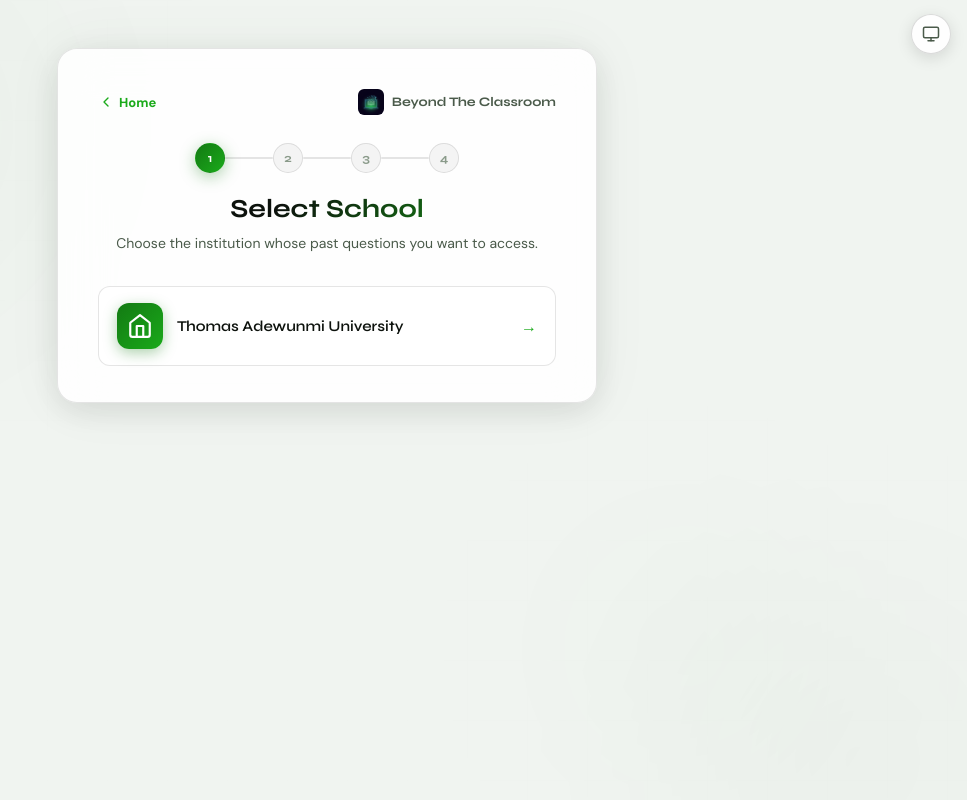
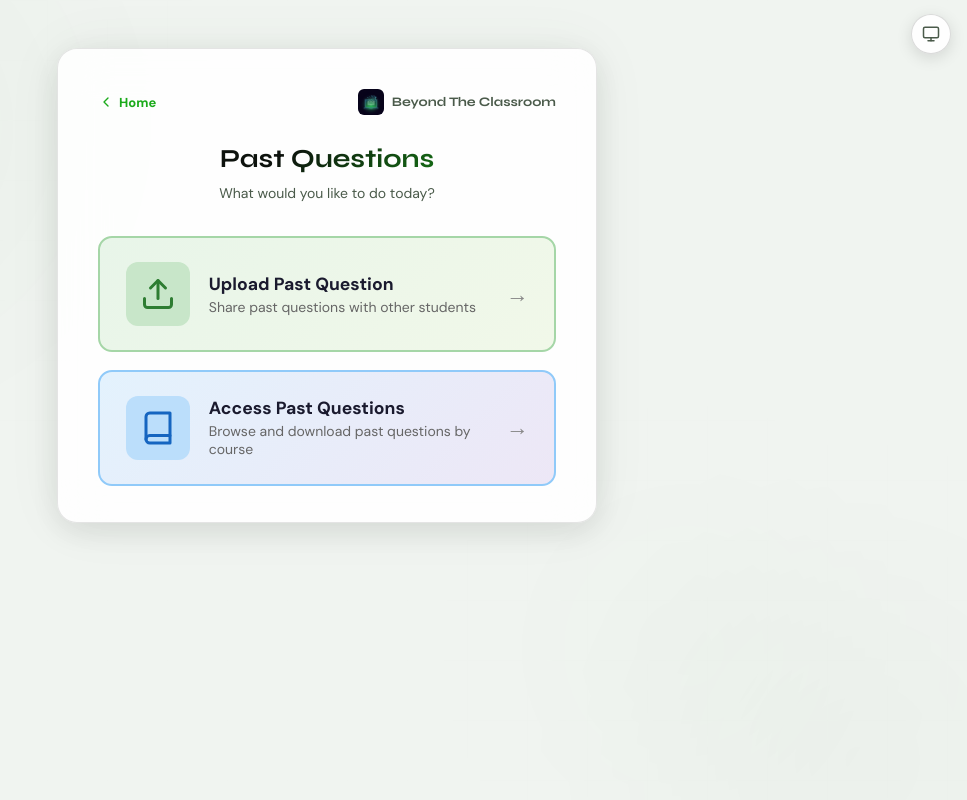
Before and after one commit to heiskd14/study, a Flask app: page /past-questions in a window 1280 px wide. Shown: the whole page, without its empty margins (313-1280 px from the left). Run offline with Flask 3, Linux system fonts and the light colour scheme.

Commit message:
Add a new past questions section for uploading and accessing documents
Implement a multi-step navigation system for uploading and accessing past questions, including file upload and scanning functionalities, and add CSS for mode badges.

Replit-Commit-Author: Agent
Replit-Commit-Session-Id: b1cec725-00a9-4440-9b97-0986c8975cbd
Replit-Commit-Checkpoint-Type: full_checkpoint
Replit-Commit-Event-Id: 9b93193f-7c60-4baf-b682-7b253dfb9ef5
Replit-Commit-Screenshot-Url: https://storage.googleapis.com/screenshot-production-us-central1/cfecc275-0bd7-422c-8002-7da786b36493/b1cec725-00a9-4440-9b97-0986c8975cbd/ijtsjxb
Replit-Helium-Checkpoint-Created: true

```diff
--- a/app.py
+++ b/app.py
@@ -1,4 +1,6 @@
-from flask import Flask, render_template, request, session, redirect, url_for, jsonify, flash
+from flask import Flask, render_template, request, session, redirect, url_for, jsonify, flash, send_from_directory
+from werkzeug.utils import secure_filename
+import uuid
 from flask_session import Session
 import json
 import random
@@ -617,26 +619,34 @@ def get_levels_for_course(course):
 
 
 @app.route('/past-questions')
+def past_questions_home():
+    return render_template('past_questions_home.html')
+
+
+@app.route('/past-questions/school')
 def past_questions_school():
-    return render_template('past_questions_school.html', schools=PAST_QUESTIONS_SCHOOLS)
+    mode = request.args.get('mode', 'access')
+    return render_template('past_questions_school.html', schools=PAST_QUESTIONS_SCHOOLS, mode=mode)
 
 
 @app.route('/past-questions/level')
 def past_questions_level():
     school = request.args.get('school', '')
+    mode = request.args.get('mode', 'access')
     if not school or school not in PAST_QUESTIONS_SCHOOLS:
-        return redirect(url_for('past_questions_school'))
-    return render_template('past_questions_level.html', school=school, levels=LEVELS_7)
+        return redirect(url_for('past_questions_home'))
+    return render_template('past_questions_level.html', school=school, levels=LEVELS_7, mode=mode)
 
 
 @app.route('/past-questions/department')
 def past_questions_department():
     school = request.args.get('school', '')
     level = request.args.get('level', '')
+    mode = request.args.get('mode', 'access')
     if not school or school not in PAST_QUESTIONS_SCHOOLS or not level:
-        return redirect(url_for('past_questions_school'))
+        return redirect(url_for('past_questions_home'))
     departments = PAST_QUESTIONS_DEPARTMENTS.get(school, [])
-    return render_template('past_questions_department.html', school=school, level=level, departments=departments)
+    return render_template('past_questions_department.html', school=school, level=level, departments=departments, mode=mode)
 
 
 @app.route('/past-questions/course')
@@ -644,10 +654,76 @@ def past_questions_course():
     school = request.args.get('school', '')
     level = request.args.get('level', '')
     department = request.args.get('department', '')
+    mode = request.args.get('mode', 'access')
     if not school or not level or not department:
-        return redirect(url_for('past_questions_school'))
+        return redirect(url_for('past_questions_home'))
     courses = PAST_QUESTIONS_COURSES.get(department, [])
-    return render_template('past_questions_course.html', school=school, level=level, department=department, courses=courses)
+    return render_template('past_questions_course.html', school=school, level=level, department=department, courses=courses, mode=mode)
+
+
+@app.route('/past-questions/upload-submit', methods=['GET', 'POST'])
+def past_questions_upload_submit():
+    school = request.args.get('school', '') or request.form.get('school', '')
+    level = request.args.get('level', '') or request.form.get('level', '')
+    department = request.args.get('department', '') or request.form.get('department', '')
+    course = request.args.get('course', '') or request.form.get('course', '')
+    if not school or not level or not department or not course:
+        return redirect(url_for('past_questions_home'))
+
+    if request.method == 'POST':
+        file = request.files.get('file')
+        if file and file.filename:
+            ext = os.path.splitext(secure_filename(file.filename))[1].lower()
+            unique_name = f"{uuid.uuid4().hex}{ext}"
+            upload_dir = os.path.join(app.root_path, 'static', 'uploads', 'pq')
+            os.makedirs(upload_dir, exist_ok=True)
+            file.save(os.path.join(upload_dir, unique_name))
+            db = get_mongo()
+            if db is not None:
+                db['past_question_files'].insert_one({
+                    'school': school,
+                    'level': level,
+                    'department': department,
+                    'course': course,
+                    'filename': unique_name,
+                    'original_name': file.filename,
+                    'upload_date': datetime.utcnow().isoformat(),
+                    'file_type': file.content_type or 'application/octet-stream'
+                })
+            flash('File uploaded successfully!', 'success')
+        else:
+            flash('Please select a file to upload.', 'error')
+        return redirect(url_for('past_questions_upload_submit',
+                                school=school, level=level, department=department, course=course))
+
+    return render_template('past_questions_upload_submit.html',
+                           school=school, level=level, department=department, course=course)
+
+
+@app.route('/past-questions/view')
+def past_questions_view():
+    school = request.args.get('school', '')
+    level = request.args.get('level', '')
+    department = request.args.get('department', '')
+    course = request.args.get('course', '')
+    if not school or not level or not department or not course:
+        return redirect(url_for('past_questions_home'))
+    files = []
+    db = get_mongo()
+    if db is not None:
+        results = db['past_question_files'].find(
+            {'school': school, 'level': level, 'department': department, 'course': course},
+            {'_id': 0}
+        )
+        files = list(results)
+    return render_template('past_questions_view.html',
+                           school=school, level=level, department=department, course=course, files=files)
+
+
+@app.route('/past-questions/files/<path:filename>')
+def past_questions_file(filename):
+    upload_dir = os.path.join(app.root_path, 'static', 'uploads', 'pq')
+    return send_from_directory(upload_dir, filename)
 
 
 init_db()
--- /dev/null
+++ b/templates/past_questions_home.html
@@ -0,0 +1,94 @@
+{% extends "base.html" %}
+{% block title %}Past Questions — Beyond The Classroom{% endblock %}
+
+{% block content %}
+<div class="pq-container page-wrapper">
+    <div class="pq-box">
+        <div class="pq-nav">
+            <a href="{{ url_for('home') }}" class="pq-back">
+                <svg xmlns="http://www.w3.org/2000/svg" viewBox="0 0 24 24" fill="none" stroke="currentColor" stroke-width="2" stroke-linecap="round" stroke-linejoin="round" width="16" height="16"><polyline points="15 18 9 12 15 6"/></svg>
+                Home
+            </a>
+            <span class="pq-brand">
+                <img src="{{ url_for('static', filename='img/btc_logo.png') }}" alt="Logo" style="width:26px;height:26px;border-radius:6px;object-fit:cover;">
+                Beyond The Classroom
+            </span>
+        </div>
+
+        <div class="pq-header" style="margin-bottom:2rem;">
+            <h1 class="pq-title">Past Questions</h1>
+            <p class="pq-subtitle">What would you like to do today?</p>
+        </div>
+
+        <div class="pqh-options">
+            <a href="{{ url_for('past_questions_school', mode='upload') }}" class="pqh-card pqh-card-upload">
+                <div class="pqh-icon">
+                    <svg xmlns="http://www.w3.org/2000/svg" viewBox="0 0 24 24" fill="none" stroke="currentColor" stroke-width="2" stroke-linecap="round" stroke-linejoin="round" width="36" height="36"><path d="M21 15v4a2 2 0 0 1-2 2H5a2 2 0 0 1-2-2v-4"/><polyline points="17 8 12 3 7 8"/><line x1="12" y1="3" x2="12" y2="15"/></svg>
+                </div>
+                <div class="pqh-text">
+                    <span class="pqh-label">Upload Past Question</span>
+                    <span class="pqh-desc">Share past questions with other students</span>
+                </div>
+                <span class="pqh-arrow">→</span>
+            </a>
+
+            <a href="{{ url_for('past_questions_school', mode='access') }}" class="pqh-card pqh-card-access">
+                <div class="pqh-icon">
+                    <svg xmlns="http://www.w3.org/2000/svg" viewBox="0 0 24 24" fill="none" stroke="currentColor" stroke-width="2" stroke-linecap="round" stroke-linejoin="round" width="36" height="36"><path d="M4 19.5A2.5 2.5 0 0 1 6.5 17H20"/><path d="M6.5 2H20v20H6.5A2.5 2.5 0 0 1 4 19.5v-15A2.5 2.5 0 0 1 6.5 2z"/></svg>
+                </div>
+                <div class="pqh-text">
+                    <span class="pqh-label">Access Past Questions</span>
+                    <span class="pqh-desc">Browse and download past questions by course</span>
+                </div>
+                <span class="pqh-arrow">→</span>
+            </a>
+        </div>
+    </div>
+</div>
+
+<style>
+.pqh-options {
+    display: flex;
+    flex-direction: column;
+    gap: 1.1rem;
+}
+.pqh-card {
+    display: flex;
+    align-items: center;
+    gap: 1.2rem;
+    padding: 1.5rem 1.6rem;
+    border-radius: 14px;
+    border: 2px solid transparent;
+    text-decoration: none;
+    transition: transform 0.18s, box-shadow 0.18s, border-color 0.18s;
+    cursor: pointer;
+}
+.pqh-card:hover {
+    transform: translateY(-2px);
+    box-shadow: 0 6px 24px rgba(0,0,0,0.10);
+}
+.pqh-card-upload {
+    background: linear-gradient(135deg, #e8f5e9 0%, #f1f8e9 100%);
+    border-color: #a5d6a7;
+}
+.pqh-card-upload:hover { border-color: #4caf50; }
+.pqh-card-upload .pqh-icon { color: #2e7d32; background: #c8e6c9; border-radius: 12px; padding: 14px; display:flex; }
+.pqh-card-access {
+    background: linear-gradient(135deg, #e3f2fd 0%, #ede7f6 100%);
+    border-color: #90caf9;
+}
+.pqh-card-access:hover { border-color: #1976d2; }
+.pqh-card-access .pqh-icon { color: #1565c0; background: #bbdefb; border-radius: 12px; padding: 14px; display:flex; }
+.pqh-text { flex: 1; display: flex; flex-direction: column; gap: 3px; }
+.pqh-label { font-size: 1.1rem; font-weight: 700; color: var(--text-primary, #1a1a2e); }
+.pqh-desc  { font-size: 0.875rem; color: var(--text-secondary, #666); }
+.pqh-arrow { font-size: 1.4rem; color: var(--text-secondary, #888); }
+
+[data-theme="dark"] .pqh-card-upload { background: linear-gradient(135deg, #1b3a1e 0%, #1e3320 100%); border-color: #2e5c32; }
+[data-theme="dark"] .pqh-card-upload .pqh-icon { background: #1b3a1e; color: #81c784; }
+[data-theme="dark"] .pqh-card-access { background: linear-gradient(135deg, #0d2137 0%, #1a1a3e 100%); border-color: #1e4976; }
+[data-theme="dark"] .pqh-card-access .pqh-icon { background: #0d2137; color: #64b5f6; }
+[data-theme="dark"] .pqh-label { color: #e0e0e0; }
+[data-theme="dark"] .pqh-desc  { color: #aaa; }
+</style>
+{% endblock %}
--- a/templates/past_questions_school.html
+++ b/templates/past_questions_school.html
@@ -1,13 +1,13 @@
 {% extends "base.html" %}
-{% block title %}Past Questions — Beyond The Classroom{% endblock %}
+{% block title %}Select School — Beyond The Classroom{% endblock %}
 
 {% block content %}
 <div class="pq-container page-wrapper">
     <div class="pq-box">
         <div class="pq-nav">
-            <a href="{{ url_for('home') }}" class="pq-back">
+            <a href="{{ url_for('past_questions_home') }}" class="pq-back">
                 <svg xmlns="http://www.w3.org/2000/svg" viewBox="0 0 24 24" fill="none" stroke="currentColor" stroke-width="2" stroke-linecap="round" stroke-linejoin="round" width="16" height="16"><polyline points="15 18 9 12 15 6"/></svg>
-                Home
+                Back
             </a>
             <span class="pq-brand">
                 <img src="{{ url_for('static', filename='img/btc_logo.png') }}" alt="Logo" style="width:26px;height:26px;border-radius:6px;object-fit:cover;">
@@ -16,6 +16,11 @@
         </div>
 
         <div class="pq-header">
+            {% if mode == 'upload' %}
+            <div class="pq-mode-badge pq-mode-upload">↑ Upload Mode</div>
+            {% else %}
+            <div class="pq-mode-badge pq-mode-access">↓ Access Mode</div>
+            {% endif %}
             <div class="pq-step-indicator">
                 <span class="pq-step active">1</span>
                 <span class="pq-step-line"></span>
@@ -24,6 +29,10 @@
                 <span class="pq-step">3</span>
                 <span class="pq-step-line"></span>
                 <span class="pq-step">4</span>
+                {% if mode == 'upload' %}
+                <span class="pq-step-line"></span>
+                <span class="pq-step">5</span>
+                {% endif %}
             </div>
             <h1 class="pq-title">Select School</h1>
             <p class="pq-subtitle">Choose the institution whose past questions you want to access.</p>
@@ -31,7 +40,7 @@
 
         <div class="pq-grid">
             {% for school in schools %}
-            <a href="{{ url_for('past_questions_level', school=school) }}" class="pq-card">
+            <a href="{{ url_for('past_questions_level', school=school, mode=mode) }}" class="pq-card">
                 <div class="pq-card-icon">
                     <svg xmlns="http://www.w3.org/2000/svg" viewBox="0 0 24 24" fill="none" stroke="currentColor" stroke-width="2" stroke-linecap="round" stroke-linejoin="round" width="26" height="26"><path d="M3 9l9-7 9 7v11a2 2 0 0 1-2 2H5a2 2 0 0 1-2-2z"/><polyline points="9 22 9 12 15 12 15 22"/></svg>
                 </div>
```
Also changed, not shown: static/css/style.css (+25 -0 lines), templates/past_questions_course.html (+15 -20 lines), templates/past_questions_department.html (+14 -5 lines), templates/past_questions_level.html (+11 -2 lines), templates/past_questions_upload_submit.html (added, +187 -0 lines), templates/past_questions_view.html (added, +131 -0 lines).
